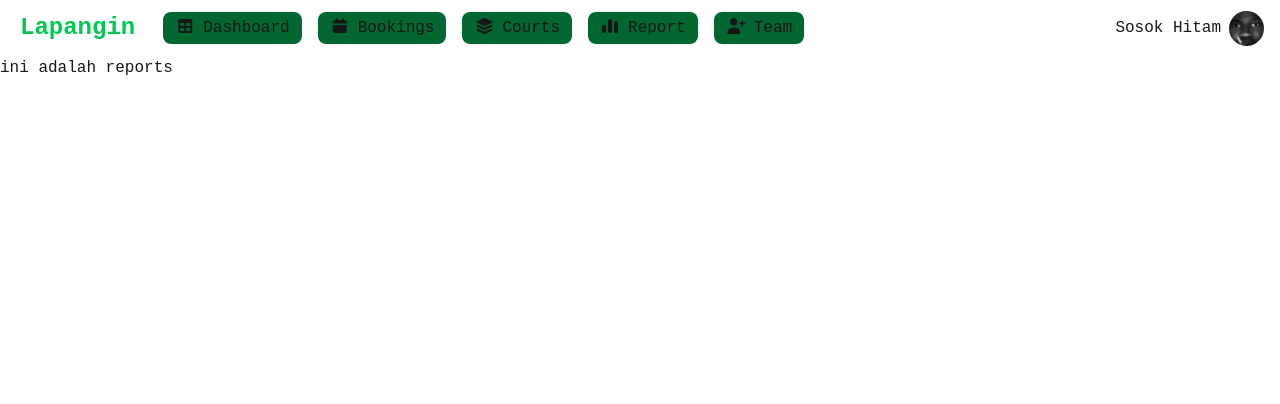
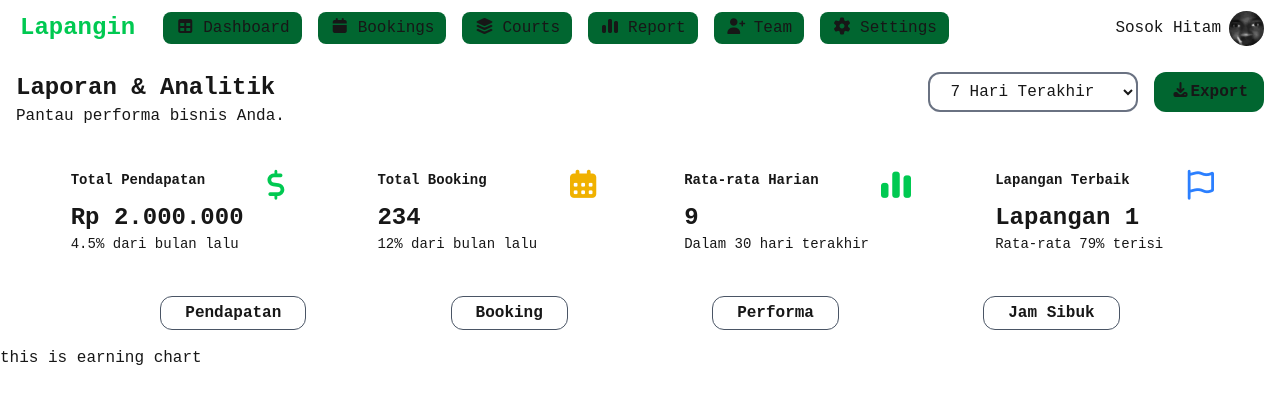
Before and after one commit to kindaMid72/Lapangin, a Next.js app in the folder lapangin-apps/: page /reports in a window 1280 px wide. Shown: the top 404 px of the page. Built offline with nearby package versions, Linux system fonts and the light colour scheme.

Commit message:
report uis is kinda done (exclude chart view system)

```diff
--- a/lapangin-apps/src/app/(main-app)/reports/page.jsx
+++ b/lapangin-apps/src/app/(main-app)/reports/page.jsx
@@ -1,10 +1,9 @@
 
-
+// components
+import ReportPage from "@/features/Report/ReportPage.jsx";
 
 export default function reports(){
     return (
-        <div>
-            <h1>ini adalah reports</h1>
-        </div>
+        <ReportPage/>
     )
 }
--- /dev/null
+++ b/lapangin-apps/src/app/(main-app)/settings/page.jsx
@@ -0,0 +1,11 @@
+
+
+export default () => {
+
+
+    return (<>
+        this is setting
+
+    </>)
+
+}
--- a/lapangin-apps/src/features/Dashboard/DashboardPage.jsx
+++ b/lapangin-apps/src/features/Dashboard/DashboardPage.jsx
@@ -1,6 +1,6 @@
 
 // components
-import ShowCard from "@/features/Dashboard/components/ShowCard";
+import ShowCard from "@/features/components/InfoCard.jsx";
 import BookingPageRow from "../components/BookingTableRowsView.jsx";
 
 
@@ -13,9 +13,9 @@ export default function Dashboard() {
         </div>
 
         <div className="flex flex-nowrap gap-3 p-4 justify-evenly items-stretch"> {/* infomation card section */}
-            <ShowCard title="Booking Hari ini" value="12" statisticValue={"12% from yesterday"} icon={<i class="fa-solid fa-calendar text-[3em] text-green-500"></i>}/>
-            <ShowCard title='Pendapatan Mingguan' value="Rp 8.000.000" statisticValue={"8% dari minggu lalu"} icon={<i class="fa-solid fa-dollar-sign text-[3em] text-green-500"></i>}/>
-            <ShowCard title='Rasio Terisi' value="69%" statisticValue={"8% dari minggu lalu"} icon={<i class="fa-solid fa-percent text-[3em] text-green-500"></i>}/>
+            <ShowCard title="Booking Hari ini" value="12" statisticValue={"12% from yesterday"} icon={<i class="fa-solid fa-calendar text-[3em] text-yellow-400"></i>}/>
+            <ShowCard title='Pendapatan Mingguan' value="Rp 8.000.000" statisticValue={"8% dari minggu lalu"} icon={<i class="fa-solid fa-dollar-sign text-[3em] text-green-400"></i>}/>
+            <ShowCard title='Rasio Terisi' value="69%" statisticValue={"8% dari minggu lalu"} icon={<i class="fa-solid fa-percent text-[3em] text-stone-400"></i>}/>
             <ShowCard title='Pendapatan Mingguan' value="Rp. 8.000.000" statisticValue={"8% dari minggu lalu"} icon={<i class="fa-solid fa-chart-line text-[3em] text-green-500"></i>}/>
         </div>
 
--- /dev/null
+++ b/lapangin-apps/src/features/Report/BookingChart.jsx
@@ -0,0 +1,10 @@
+
+
+export default function BookingChart(){
+
+
+    return (<>
+        this is booking chart
+
+    </>)
+}
--- /dev/null
+++ b/lapangin-apps/src/features/Report/BusyHourChart.jsx
@@ -0,0 +1,10 @@
+
+
+export default function BusyHourChart(){
+
+
+    return (<>
+        this is busy hour chart
+
+    </>)
+}
--- /dev/null
+++ b/lapangin-apps/src/features/Report/CourtPerformaChart.jsx
@@ -0,0 +1,12 @@
+
+
+
+
+export default function PerformChart(){
+
+
+    return (<>
+        this is perform chart
+
+    </>)
+}
--- /dev/null
+++ b/lapangin-apps/src/features/Report/EarningChart.jsx
@@ -0,0 +1,10 @@
+'use client'
+
+export default function EarningChart(){
+
+
+    return (<>
+        this is earning chart
+
+    </>)
+}
--- /dev/null
+++ b/lapangin-apps/src/features/Report/ReportPage.jsx
@@ -0,0 +1,60 @@
+'use client'
+// libs
+import React, { useState } from "react";
+
+
+// components
+import InfoCard from "../components/InfoCard";
+import BookingChart from "./BookingChart";
+import BusyHourChart from "./BusyHourChart";
+import CourtPerformaChart from "./CourtPerformaChart";
+import EarningChart from "./EarningChart";
+
+
+export default function ReportPage() {
+
+    const [chartView, setChartView] = useState('EarningChart');
+
+    return(<>
+        {/* Report & Analitic */}
+        <div className="flex justify-between p-4">
+            <div>
+                <h1 className="text-2xl font-extrabold">Laporan & Analitik</h1>
+                <p className="text-md">Pantau performa bisnis Anda.</p>
+            </div>
+            <div className="flex gap-4 items-center h-fit">
+                <select className="border-2 border-gray-500 rounded-xl px-4 py-2">
+                    <option>7 Hari Terakhir</option>
+                    <option>30 Hari Terakhir</option>
+                    <option>90 Hari Terakhir</option>
+                </select>
+                <button className="bg-green-800 hover:bg-green-700  -transparent font-extrabold rounded-xl px-4 py-2"><i className="fa-solid fa-download"></i>Export</button>
+            </div>
+        </div>
+
+        {/* info card */}
+        <div className="flex gap-3 flex-wrap justify-evenly p-2 [&_i]:text-3xl [&_i]:pr-3">
+            <InfoCard title={"Total Pendapatan"} value={"Rp 2.000.000"} icon={<i className="fa-solid fa-dollar-sign text-green-500"></i>} statisticValue={"4.5% dari bulan lalu"}/>
+            <InfoCard title={"Total Booking"} value={"234"} icon={<i className="fa-solid fa-calendar-days text-yellow-500"></i>} statisticValue={"12% dari bulan lalu"}/>
+            <InfoCard title={"Rata-rata Harian"} value={"9"} icon={<i className="fa-solid fa-chart-simple text-green-500"></i>} statisticValue={"Dalam 30 hari terakhir"}/>
+            <InfoCard title={"Lapangan Terbaik"} value={"Lapangan 1"} icon={<i className="fa-regular fa-flag text-blue-500"></i>} statisticValue={"Rata-rata 79% terisi"}/>
+        </div>
+
+        {/* chart navbar */}
+        <ol className="flex justify-evenly p-4">
+            {/* ridirect base on routing */}
+            <li onClick={() => {setChartView('EarningChart')}} className="border-1 border-gray-600 rounded-xl px-6 py-1 hover:bg-green-600 cursor-pointer hover:border-transparent  transition-colors duration-150 ease-in-out font-extrabold">Pendapatan</li>
+            <li onClick={() => {setChartView('BookingChart')}} className="border-1 border-gray-600 rounded-xl px-6 py-1 hover:bg-green-600 cursor-pointer hover:border-transparent  transition-colors duration-150 ease-in-out font-extrabold">Booking</li>
+            <li onClick={() => {setChartView('BusyHourChart')}} className="border-1 border-gray-600 rounded-xl px-6 py-1 hover:bg-green-600 cursor-pointer hover:border-transparent  transition-colors duration-150 ease-in-out font-extrabold">Performa</li>
+        <li onClick={() => {setChartView('CourtPerformaChart')}} className="border-1 border-gray-600 rounded-xl px-6 py-1 hover:bg-green-600 cursor-pointer hover:border-transparent  transition-colors duration-150 ease-in-out font-extrabold">Jam Sibuk</li>
+        </ol>
+        {/* chart */}
+        <div>
+            {chartView === 'EarningChart' && <EarningChart/>}
+            {chartView === 'BookingChart' && <BookingChart/>}
+            {chartView === 'BusyHourChart' && <BusyHourChart/>}
+            {chartView === 'CourtPerformaChart' && <CourtPerformaChart/>}
+        </div>
+
+    </>)
+}
--- a/lapangin-apps/src/features/components/MainAppNavbar.jsx
+++ b/lapangin-apps/src/features/components/MainAppNavbar.jsx
@@ -15,6 +15,7 @@ export default function NavBar() {
             <li className="px-3 py-1 bg-green-800 rounded-lg h-fit" onClick={() => router.replace('/courts')}><i className="fa-solid fa-layer-group mr-2 "></i>Courts</li>
             <li className="px-3 py-1 bg-green-800 rounded-lg h-fit" onClick={() => router.replace('/reports')}><i className="fa-solid fa-chart-simple mr-2 "></i>Report</li>
             <li className="px-3 py-1 bg-green-800 rounded-lg h-fit" onClick={() => router.replace('/team')}><i className="fa-solid fa-user-plus mr-2 "></i>Team</li>
+            <li className="px-3 py-1 bg-green-800 rounded-lg h-fit" onClick={() => router.replace('/settings')}><i className="fa-solid fa-gear mr-2 "></i>Settings</li>
             <div className='flex flex-1 justify-end items-center gap-2 mr-2'>
                 <h3>{'Sosok Hitam'}</h3>
                 <div className='overflow-hidden rounded-full size-[35px] bg-gray-200'>
```
Also changed, not shown: lapangin-apps/src/features/components/InfoCard.jsx (renamed from lapangin-apps/src/features/Dashboard/components/ShowCard.jsx).
